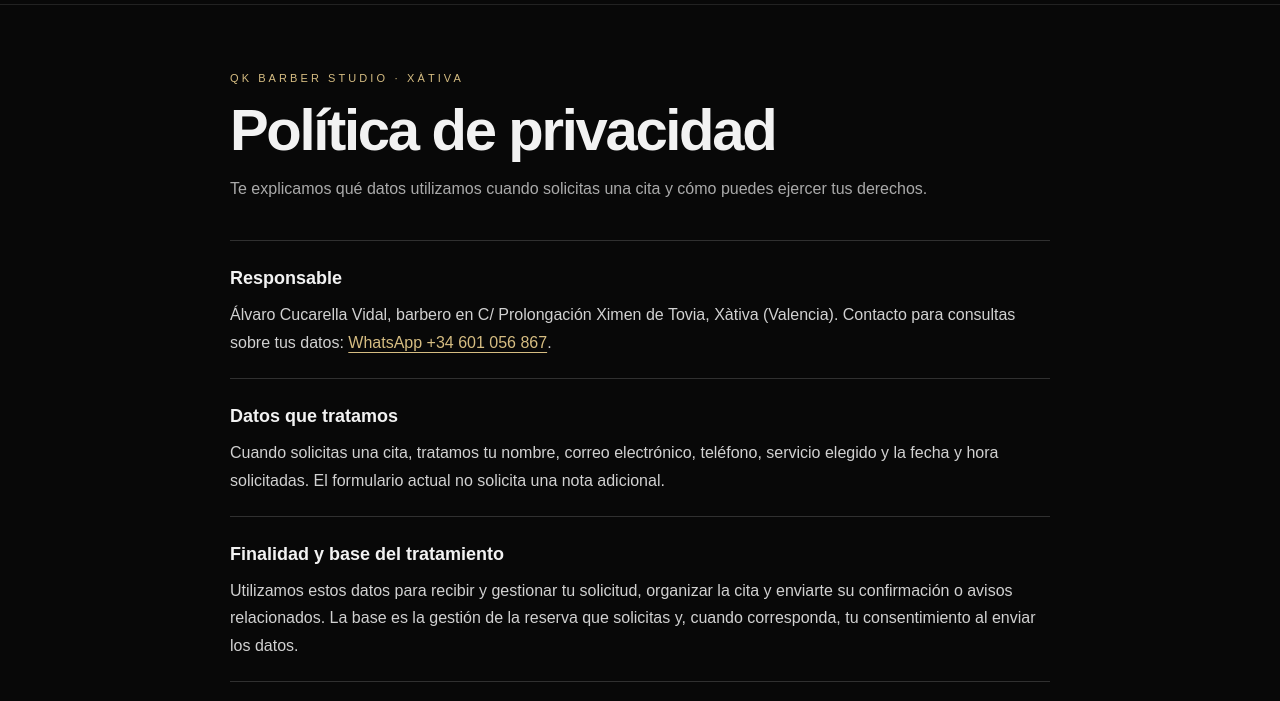
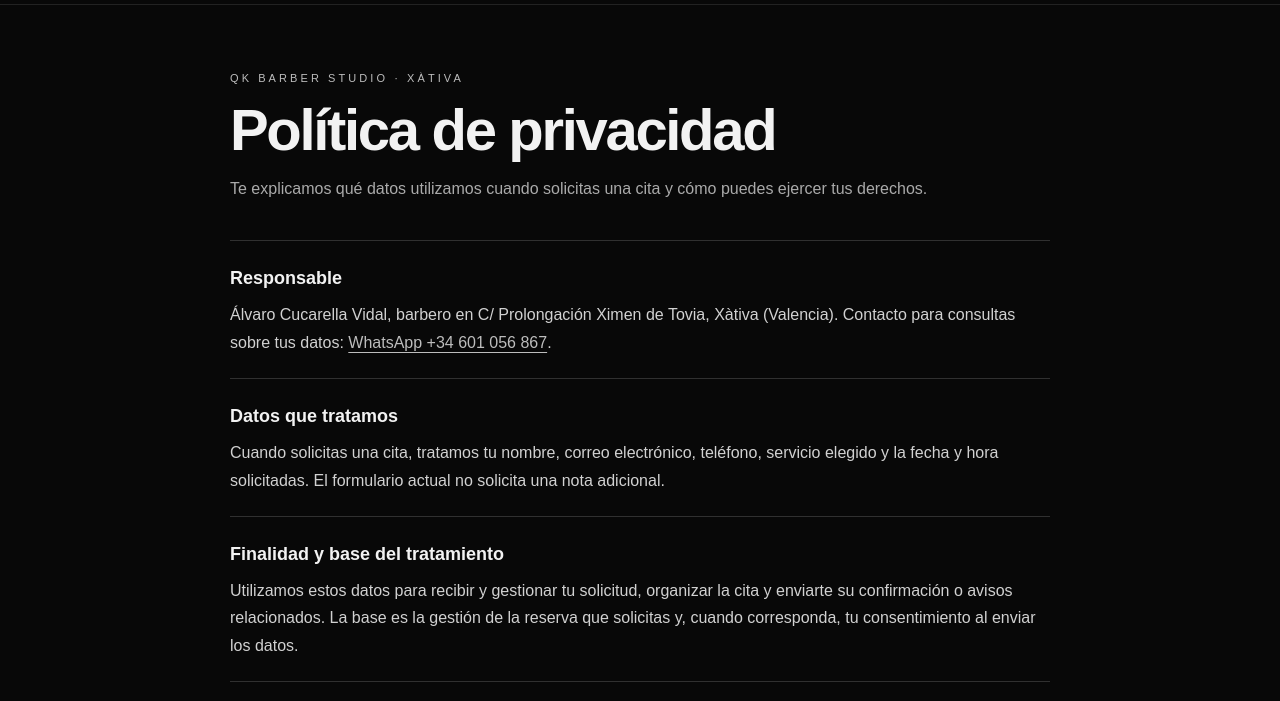
Before and after one commit to alvarocucarella/qk-barber-studio, a plain HTML site: page politica-privacidad.html in a window 1280 px wide. Shown: the part 77-778 px from the top of the page. Drawn offline with Linux system fonts and the light colour scheme.

Commit message:
Match privacy page accents to site palette

```diff
--- a/politica-privacidad.html
+++ b/politica-privacidad.html
@@ -7,7 +7,7 @@
   <meta name="description" content="Política de privacidad de QK Barber Studio.">
   <title>Política de privacidad · QK Barber Studio</title>
   <style>
-    :root{color-scheme:dark;--bg:#080808;--panel:#111;--text:#f2f2f2;--muted:#aaa;--line:#303030;--accent:#d6bd82}
+    :root{color-scheme:dark;--bg:#080808;--panel:#111;--text:#f2f2f2;--muted:#aaa;--line:#303030;--accent:#bdbdbd}
     *{box-sizing:border-box}
     body{margin:0;background:var(--bg);color:var(--text);font:16px/1.7 Arial,Helvetica,sans-serif}
     a{color:var(--accent);text-underline-offset:4px}
```
